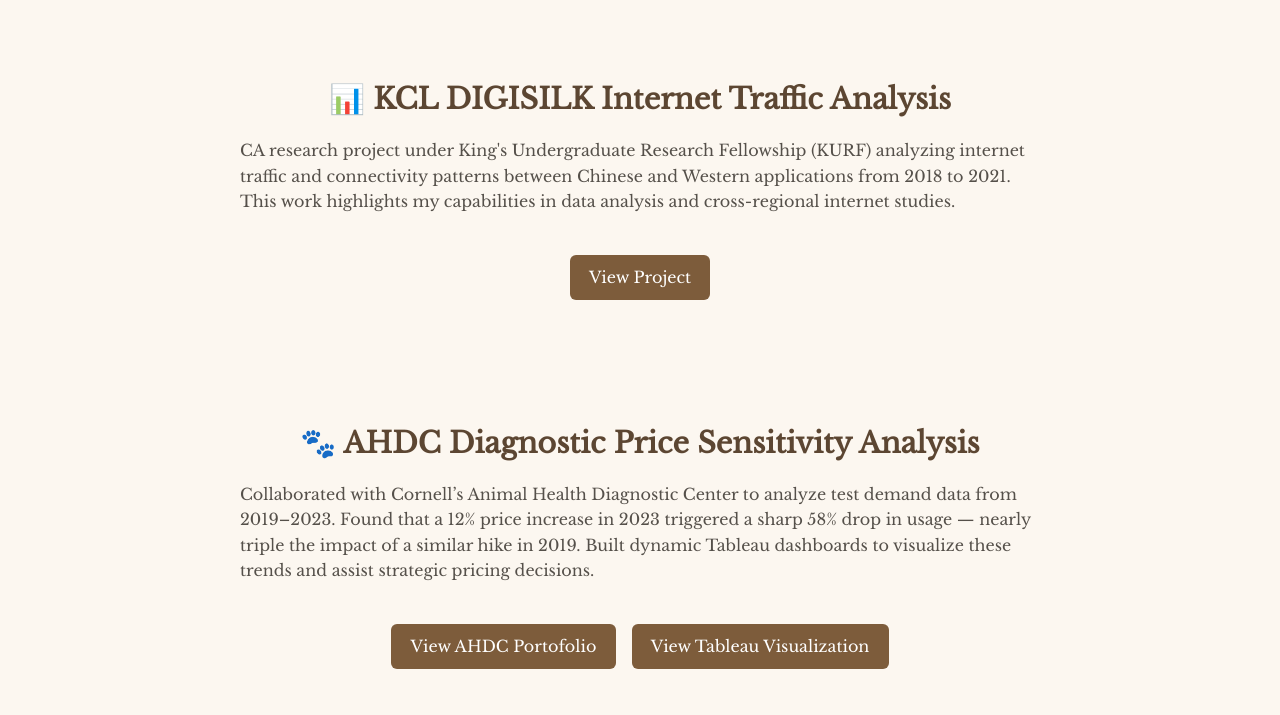
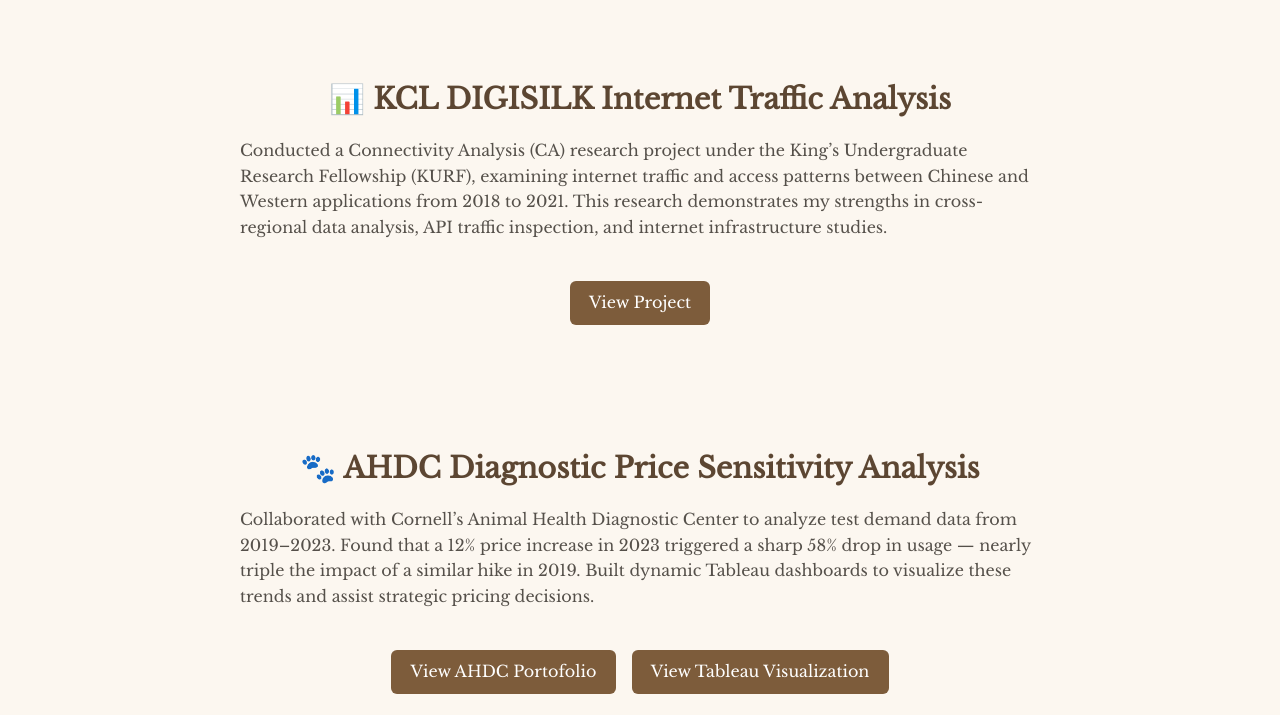
Before and after one commit to sydneyci11/sydneyci11.github.io, a plain HTML site: page ds.html in a window 1280 px wide. Shown: the part 1460-2175 px from the top of the page. Drawn offline with nearby package versions, Linux system fonts and the light colour scheme.

Commit message:
style: refine wording and improve phrasing in DIGISILK project description

```diff
--- a/ds.html
+++ b/ds.html
@@ -55,9 +55,9 @@
 
   <section class="highlight">
     <h2>📊 KCL DIGISILK Internet Traffic Analysis</h2>
-    <p>CA research project under King's Undergraduate Research Fellowship (KURF) analyzing internet traffic
-      and connectivity patterns between Chinese and Western applications from 2018 to 2021.
-      This work highlights my capabilities in data analysis and cross-regional internet studies.</p>
+    <p>Conducted a Connectivity Analysis (CA) research project under the King’s Undergraduate Research Fellowship (KURF),
+      examining internet traffic and access patterns between Chinese and Western applications from 2018 to 2021.
+      This research demonstrates my strengths in cross-regional data analysis, API traffic inspection, and internet infrastructure studies.</p>
     <div class="button-wrapper">
       <a class="button" href="https://github.com/sydneyci11/KCL-DIGISILK-Internet-Traffic-Analysis" target="_blank">View Project</a>
     </div>
```
